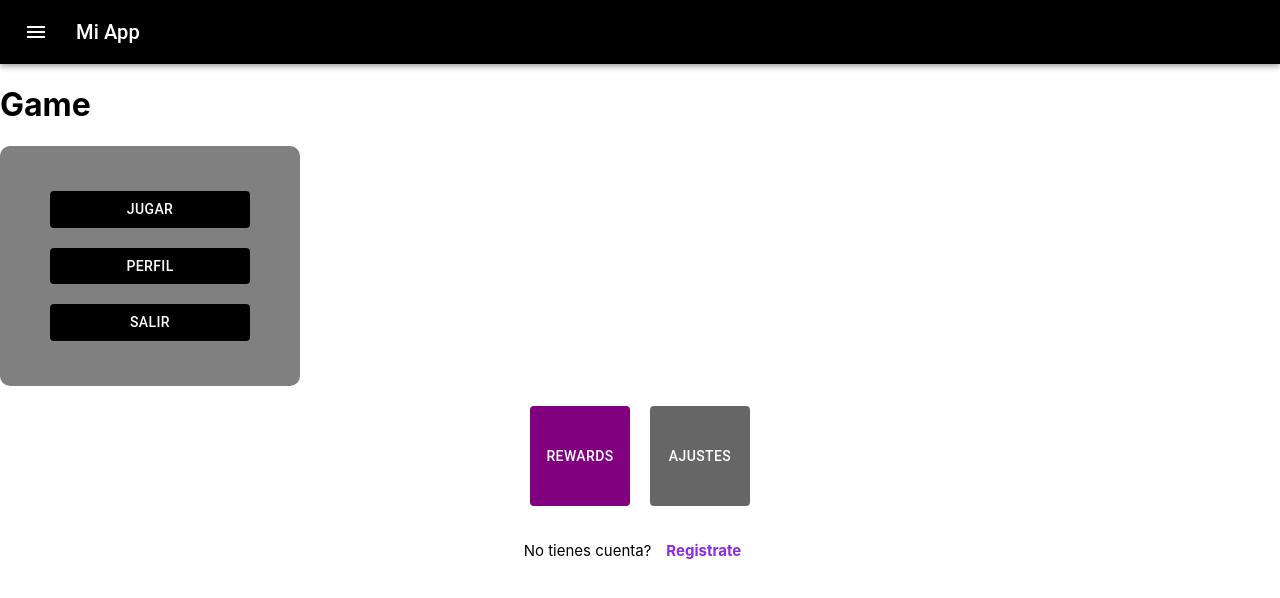
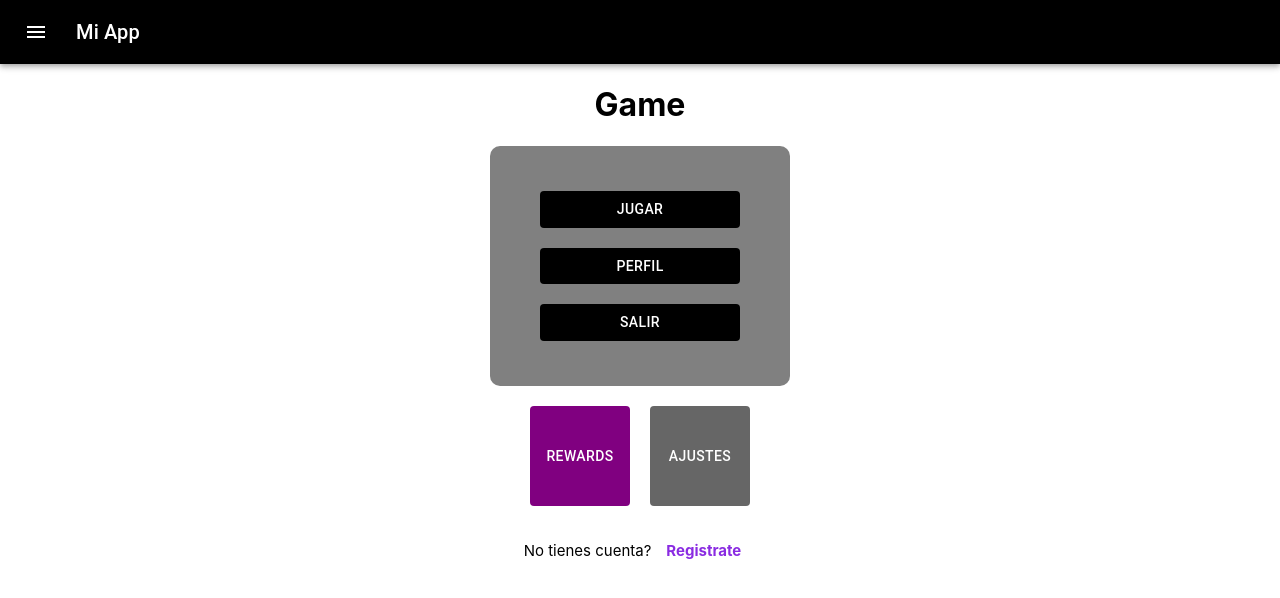
Before and after one commit to EmilioVidal/NeorisBloque, a React (Create React App) app in the folder nerisbloque-app/: page /game in a window 1280 px wide. Shown: the top 598 px of the page. Built offline with nearby package versions, Linux system fonts and the light colour scheme.

Commit message:
game.css agregado

```diff
--- /dev/null
+++ b/nerisbloque-app/src/components/Game.css
@@ -0,0 +1,6 @@
+.gamepage {
+    display: flex;
+    flex-direction: column;
+    align-items: center;
+    justify-content: center;
+  }
--- a/nerisbloque-app/src/components/Game.jsx
+++ b/nerisbloque-app/src/components/Game.jsx
@@ -1,6 +1,7 @@
 import React from "react";
 import { Button } from '@mui/material';
 import Box from '@mui/material/Box';
+import './Game.css';
 
 const Game = ({count, plus, minus}) => {
   return (
@@ -32,7 +33,7 @@ const Game = ({count, plus, minus}) => {
               Rewards
             </Button>
             <Button sx={{ bgcolor: '#666666', width: '100px', height: '100px', color: 'white', margin: '10px'}}>
-              ajustes
+              Ajustes
             </Button>
       </div>
     </div>
```
